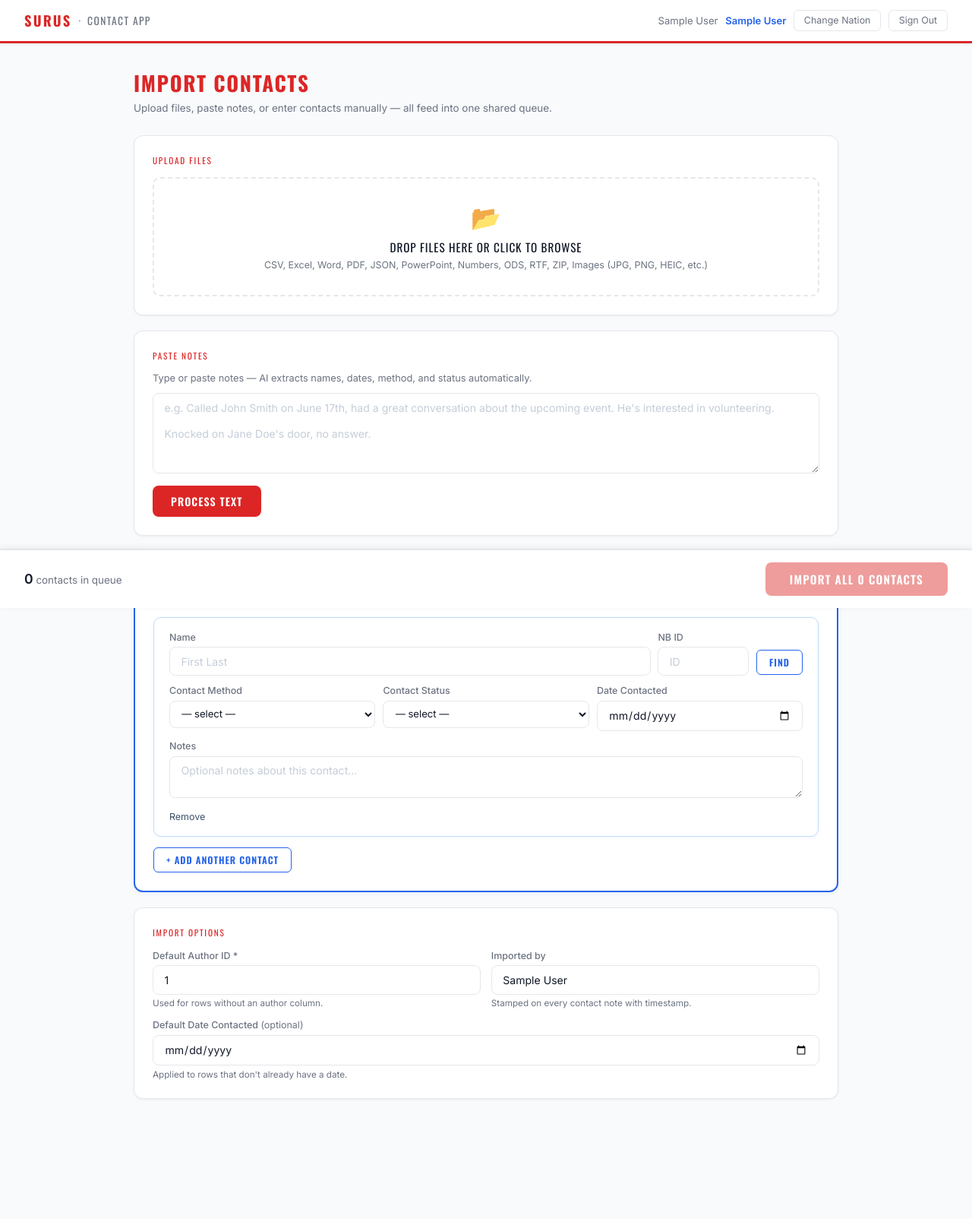
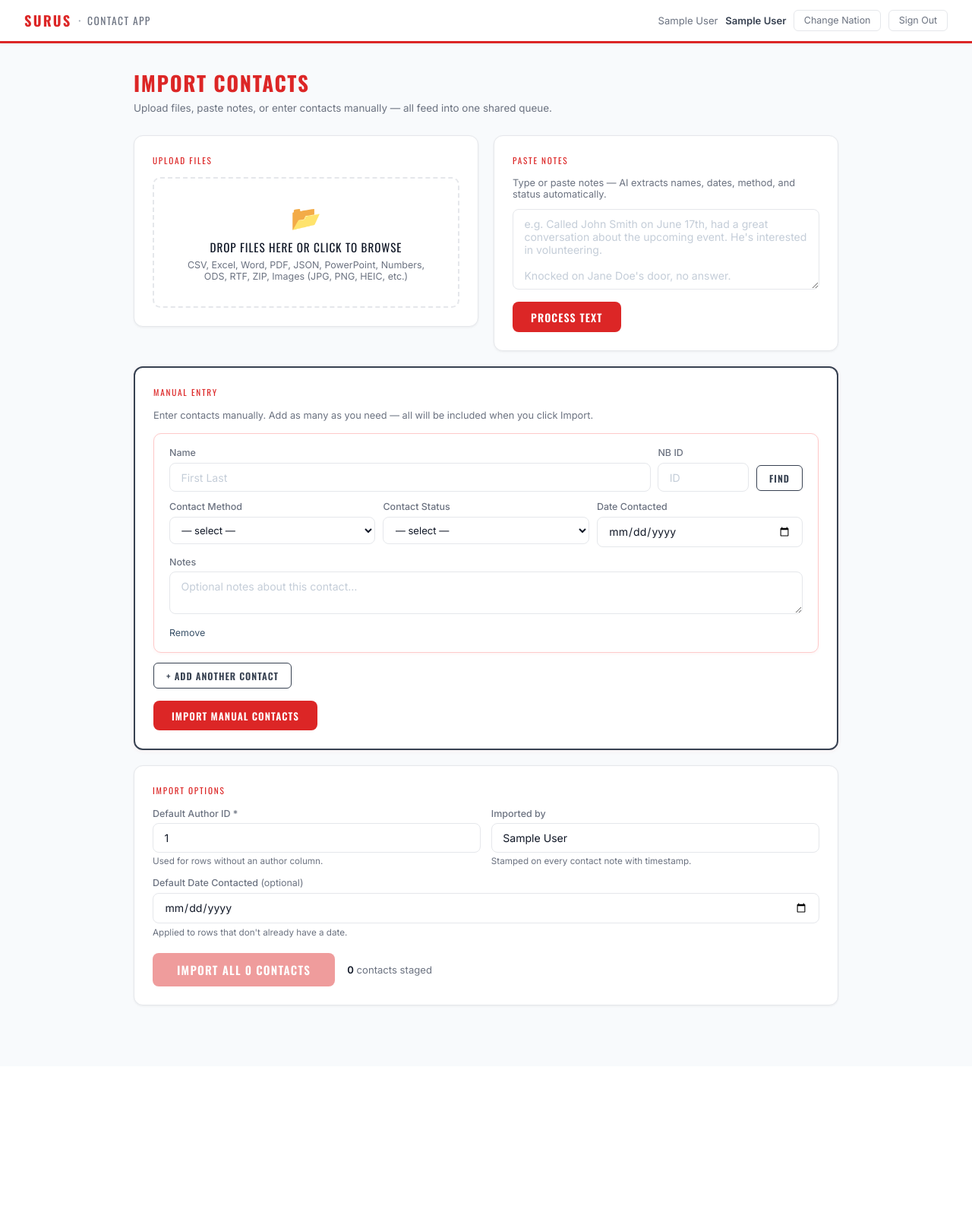
Before and after one commit to surusgop/contact_app, a Flask app: page / in a window 1280 px wide. Shown: the whole page at 76% size. After the commit the page ends 1324 px from the top, so only its background shows below. Run offline with Flask 3, Linux system fonts and the light colour scheme; the visitor is signed in with stand-in values (Sample User, id 1); some libraries are stand-ins or nearby versions.

Commit message:
Remove blue, fix multi-file accumulation, side-by-side layout, per-section import buttons
- Strip all blue (#2563eb) from UI; replace with charcoal (#374151) and red focus rings
- File selection now accumulates across picks/drops instead of replacing (button shows file count)
- File upload and Paste cards rendered side-by-side via CSS grid
- Renamed "Import Queue" to "Staged Contacts"
- Removed sticky footer; each section (file, paste, manual) has its own Import button
- Added fileRows/pasteRows state tracking so section-specific imports only submit those rows

Co-Authored-By: Claude Sonnet 4.6 <noreply@anthropic.com>

```diff
--- a/templates/combined.html
+++ b/templates/combined.html
@@ -15,8 +15,8 @@
       --surface-2: #f1f5f9;
       --primary: #dc2626;
       --primary-dark: #b91c1c;
-      --blue: #2563eb;
-      --blue-dark: #1d4ed8;
+      --charcoal: #374151;
+      --charcoal-dark: #1f2937;
       --text: #111827;
       --muted: #6b7280;
       --border: #e5e7eb;
@@ -36,14 +36,14 @@
     .nav-right { display: flex; align-items: center; gap: .6rem; }
     .user-avatar { width: 30px; height: 30px; border-radius: 50%; border: 2px solid var(--border); }
     .user-name { font-size: .82rem; color: var(--muted); }
-    .nation-badge { font-size: .82rem; color: var(--blue); font-weight: 600; }
+    .nation-badge { font-size: .82rem; color: var(--charcoal); font-weight: 600; }
     .btn-ghost { background: transparent; border: 1px solid var(--border); border-radius: 6px; color: var(--muted); font-size: .78rem; font-family: 'Inter', sans-serif; padding: .35rem .8rem; cursor: pointer; text-decoration: none; transition: border-color .15s, color .15s; }
     .btn-ghost:hover { border-color: var(--primary); color: var(--primary); }
     .page { max-width: 960px; margin: 0 auto; padding: 2rem 1rem 5rem; }
     .page-title { font-family: 'Oswald', sans-serif; font-size: 1.7rem; font-weight: 700; color: var(--primary); letter-spacing: .06em; text-transform: uppercase; }
     .page-sub { font-size: .84rem; color: var(--muted); margin-top: .3rem; }
     .s-card { background: var(--surface); border: 1px solid var(--border); border-radius: 12px; padding: 1.5rem; margin-top: 1.25rem; box-shadow: 0 1px 3px rgba(0,0,0,.06); }
-    .s-card-gold { background: var(--surface); border: 2px solid var(--blue); border-radius: 12px; padding: 1.5rem; margin-top: 1.25rem; box-shadow: 0 1px 6px rgba(37,99,235,.08); }
+    .s-card-gold { background: var(--surface); border: 2px solid var(--charcoal); border-radius: 12px; padding: 1.5rem; margin-top: 1.25rem; box-shadow: 0 1px 6px rgba(220,38,38,.06); }
     .s-label { font-family: 'Oswald', sans-serif; font-size: .7rem; letter-spacing: .16em; text-transform: uppercase; color: var(--primary); margin-bottom: .9rem; }
     .form-label { font-size: .78rem; font-weight: 500; color: var(--muted); margin-bottom: .35rem; display: block; }
     .form-text { font-size: .73rem; color: var(--muted); margin-top: .3rem; }
@@ -78,13 +78,13 @@
     .btn-red:active, .btn-red-lg:active { transform: translateY(1px); }
     .btn-red:disabled, .btn-red-lg:disabled { opacity: .45; cursor: not-allowed; transform: none; }
     .btn-gold {
-      background: transparent; border: 1px solid var(--blue); color: var(--blue);
+      background: transparent; border: 1px solid var(--charcoal); color: var(--charcoal);
       font-family: 'Oswald', sans-serif; font-size: .78rem; font-weight: 600;
       letter-spacing: .08em; text-transform: uppercase;
       padding: .4rem 1rem; border-radius: 6px; cursor: pointer;
       transition: background .15s;
     }
-    .btn-gold:hover { background: rgba(37,99,235,.08); }
+    .btn-gold:hover { background: rgba(220,38,38,.1); }
     .btn-outline {
       background: transparent; border: 1px solid var(--border); color: var(--muted);
       font-family: 'Oswald', sans-serif; font-size: .82rem; font-weight: 600;
@@ -194,9 +194,9 @@
     .lookup-modal-title { font-family: 'Oswald', sans-serif; font-size: 1.1rem; font-weight: 700; color: var(--text); letter-spacing: .05em; text-transform: uppercase; }
     .lookup-modal-results { max-height: 260px; overflow-y: auto; border: 1px solid var(--border); border-radius: 8px; }
     .manual-form-card {
-      background: var(--surface); border: 1px solid #bfdbfe;
+      background: var(--surface); border: 1px solid #fecaca;
       border-radius: 10px; padding: 1.1rem 1.25rem; margin-bottom: .85rem;
-      box-shadow: 0 1px 4px rgba(37,99,235,.06);
+      box-shadow: 0 1px 4px rgba(220,38,38,.06);
     }
     .queue-badge {
       display: inline-flex; align-items: center; justify-content: center;
@@ -205,15 +205,6 @@
       min-width: 22px; padding: .1rem .45rem; margin-left: .45rem;
       vertical-align: middle; line-height: 1.4;
     }
-    .import-footer {
-      position: sticky; bottom: 0;
-      background: #fff; border-top: 2px solid var(--border);
-      padding: 1rem 2rem; display: flex; align-items: center;
-      justify-content: space-between; gap: 1rem;
-      z-index: 90; box-shadow: 0 -2px 8px rgba(0,0,0,.06);
-    }
-    .import-footer-info { font-size: .84rem; color: var(--muted); }
-    .import-footer-info strong { color: var(--text); font-size: 1.1rem; }
     .result-stat { display: flex; gap: 2rem; margin-bottom: 1.25rem; }
     .stat-ok span { font-family: 'Oswald', sans-serif; font-size: 2.5rem; color: #16a34a; }
     .stat-err span { font-family: 'Oswald', sans-serif; font-size: 2.5rem; color: var(--primary); }
@@ -247,8 +238,9 @@
       <p class="page-sub">Upload files, paste notes, or enter contacts manually &mdash; all feed into one shared queue.</p>
     </div>
 
-    <!-- ── Section 1: File Upload ── -->
-    <div class="s-card">
+    <!-- ── Sections 1+2: File Upload and Paste (side by side) ── -->
+    <div style="display:grid;grid-template-columns:1fr 1fr;gap:1.25rem;margin-top:1.25rem;align-items:start;">
+    <div class="s-card" style="margin-top:0;">
       <div class="s-label">Upload Files</div>
       <div class="drop-zone" id="drop-zone" onclick="document.getElementById('file-input').click()">
         <div class="drop-icon">&#x1F4C2;</div>
@@ -258,13 +250,17 @@
       <input type="file" id="file-input" multiple style="display:none;" />
       <div id="file-list" style="margin-top:1rem;display:none;">
         <div id="file-list-items" style="margin-bottom:.85rem;"></div>
-        <button class="btn-red" onclick="startUpload()">Upload &amp; Map with AI</button>
+        <button class="btn-red" id="upload-btn" onclick="startUpload()">Upload &amp; Map with AI</button>
       </div>
       <div id="upload-status" style="display:none;margin-top:1rem;"></div>
+      <div id="file-import-bar" style="display:none;margin-top:.85rem;display:none;align-items:center;gap:.75rem;">
+        <span id="file-import-count" style="font-size:.82rem;color:#6b7280;"></span>
+        <button class="btn-red" style="font-size:.78rem;padding:.45rem 1rem;" onclick="importSection('file')">Import File Contacts</button>
+      </div>
     </div>
 
     <!-- ── Section 2: Paste Text ── -->
-    <div class="s-card">
+    <div class="s-card" style="margin-top:0;">
       <div class="s-label">Paste Notes</div>
       <p style="font-size:.8rem;color:var(--muted);margin-bottom:.75rem;">Type or paste notes &mdash; AI extracts names, dates, method, and status automatically.</p>
       <textarea id="paste-text" rows="5" class="form-control" placeholder="e.g. Called John Smith on June 17th, had a great conversation about the upcoming event. He's interested in volunteering.&#10;&#10;Knocked on Jane Doe's door, no answer."></textarea>
@@ -272,6 +268,11 @@
         <button type="button" id="paste-btn" onclick="processPaste()" class="btn-red">Process Text</button>
         <div id="paste-status" style="display:none;font-size:.82rem;color:var(--muted);"></div>
       </div>
+      <div id="paste-import-bar" style="display:none;margin-top:.85rem;align-items:center;gap:.75rem;">
+        <span id="paste-import-count" style="font-size:.82rem;color:#6b7280;"></span>
+        <button class="btn-red" style="font-size:.78rem;padding:.45rem 1rem;" onclick="importSection('paste')">Import Text Contacts</button>
+      </div>
+    </div>
     </div>
 
     <!-- ── Section 3: Manual Entry ── -->
@@ -280,13 +281,17 @@
       <p style="font-size:.8rem;color:var(--muted);margin-bottom:1rem;">Enter contacts manually. Add as many as you need — all will be included when you click Import.</p>
       <div id="manual-forms-container"></div>
       <button type="button" class="btn-gold" onclick="addManualForm()">+ Add Another Contact</button>
+      <div style="margin-top:1rem;display:flex;align-items:center;gap:.75rem;">
+        <button class="btn-red" style="font-size:.82rem;" onclick="importSection('manual')">Import Manual Contacts</button>
+        <span id="manual-import-count" style="font-size:.82rem;color:#6b7280;"></span>
+      </div>
     </div>
 
     <!-- ── Section 4: Shared Preview Queue ── -->
     <div class="s-card" id="preview-section" style="display:none;">
       <div style="display:flex;align-items:center;justify-content:space-between;margin-bottom:1rem;">
         <div class="s-label" style="margin-bottom:0;">
-          Import Queue
+          Staged Contacts
           <span id="queue-badge" class="queue-badge">0</span>
         </div>
         <span style="font-size:.75rem;color:var(--muted);">Click any cell to edit &middot; <button type="button" onclick="addBlankRow()" style="background:none;border:none;color:var(--gold);font-size:.75rem;cursor:pointer;font-family:'Oswald',sans-serif;letter-spacing:.06em;text-transform:uppercase;">+ Add Blank Row</button></span>
@@ -330,6 +335,12 @@
           <div class="form-text">Applied to rows that don't already have a date.</div>
         </div>
       </div>
+      <div style="margin-top:1.25rem;display:flex;align-items:center;gap:1rem;flex-wrap:wrap;">
+        <button class="btn-red-lg" id="import-btn" onclick="runImport()" style="min-width:220px;">
+          Import All <span id="import-count">0</span> Contacts
+        </button>
+        <span style="font-size:.82rem;color:#6b7280;"><strong id="footer-count" style="color:#111827;">0</strong> contacts staged</span>
+      </div>
     </div>
 
     <!-- Results section (hidden until import) -->
@@ -341,16 +352,6 @@
         <button class="btn-outline" onclick="resetAll()">Clear &amp; Start Over</button>
       </div>
     </div>
-  </div>
-
-  <!-- Import footer bar -->
-  <div class="import-footer" id="import-footer">
-    <div class="import-footer-info">
-      <strong id="footer-count">0</strong> contacts in queue
-    </div>
-    <button class="btn-red-lg" id="import-btn" onclick="runImport()" disabled>
-      Import All <span id="import-count">0</span> Contacts
-    </button>
   </div>
 
   <!-- Lookup overlay modal -->
@@ -373,6 +374,8 @@
 
     // ── Shared state ──────────────────────────────────────────────────
     let allRows = [];          // rows ready for import (from files, paste, flushed manual)
+    let fileRows = [];
+    let pasteRows = [];
     let manualForms = [];      // [{id, data}] — unflushed manual forms
     let manualFormCounter = 0;
     let activeLookupDropdown = null;
@@ -417,16 +420,21 @@
     }
 
     function setFiles(files) {
-      selectedFiles = files;
+      // Accumulate — merge new files with existing, deduplicate by name+size
+      const existing = new Map(selectedFiles.map(f => [f.name + f.size, f]));
+      files.forEach(f => existing.set(f.name + f.size, f));
+      selectedFiles = Array.from(existing.values());
       const listEl = document.getElementById('file-list');
       const itemsEl = document.getElementById('file-list-items');
-      itemsEl.innerHTML = files.map((f, i) => `
+      itemsEl.innerHTML = selectedFiles.map((f, i) => `
         <div class="file-row" id="file-row-${i}">
           <span class="file-icon">${fileIcon(f.name)}</span>
           <span class="file-name" title="${f.name}">${f.name}</span>
           <span class="file-status status-waiting" id="file-status-${i}">Waiting</span>
         </div>`).join('');
       listEl.style.display = 'block';
+      const btn = document.getElementById('upload-btn');
+      if (btn) btn.textContent = `Upload & Map with AI (${selectedFiles.length} file${selectedFiles.length !== 1 ? 's' : ''})`;
     }
 
     function setFileStatus(i, cls, text) {
@@ -448,7 +456,14 @@
         return;
       }
       const newRows = allResults.flatMap(r => r.all_rows || []);
+      fileRows = fileRows.concat(newRows);
       addToQueue(newRows);
+      const bar = document.getElementById('file-import-bar');
+      const cnt = document.getElementById('file-import-count');
+      if (bar && cnt) {
+        cnt.textContent = `${fileRows.length} contact${fileRows.length !== 1 ? 's' : ''} from files`;
+        bar.style.display = 'flex';
+      }
       status.innerHTML = anyError
         ? `<div class="alert-warn">Processed with some errors &mdash; ${newRows.length} rows added to queue.</div>`
         : `<div class="alert-ok">&#x2713; All files processed &mdash; ${newRows.length} rows added to queue.</div>`;
@@ -491,8 +506,15 @@
         });
         const json = await resp.json();
         if (!json.success) throw new Error(json.error || 'Unknown error');
+        pasteRows = pasteRows.concat(json.all_rows);
         addToQueue(json.all_rows);
-        status.innerHTML = `<span style="color:#4ade80;">&#x2713; ${json.all_rows.length} contact${json.all_rows.length !== 1 ? 's' : ''} extracted and added to queue.</span>`;
+        status.innerHTML = `<span style="color:#16a34a;">&#x2713; ${json.all_rows.length} contact${json.all_rows.length !== 1 ? 's' : ''} extracted and added to queue.</span>`;
+        const bar = document.getElementById('paste-import-bar');
+        const cnt = document.getElementById('paste-import-count');
+        if (bar && cnt) {
+          cnt.textContent = `${pasteRows.length} contact${pasteRows.length !== 1 ? 's' : ''} from text`;
+          bar.style.display = 'flex';
+        }
         document.getElementById('paste-text').value = '';
       } catch (err) {
         status.innerHTML = `<span style="color:#e57373;">Error: ${err.message}</span>`;
@@ -519,11 +541,19 @@
     function updateQueueCount() {
       const totalFromManual = countUnflushedManualRows();
       const total = allRows.length + totalFromManual;
-      document.getElementById('queue-badge').textContent = allRows.length;
-      document.getElementById('footer-count').textContent = total;
-      document.getElementById('import-count').textContent = total;
+      const queueBadge = document.getElementById('queue-badge');
+      if (queueBadge) queueBadge.textContent = allRows.length;
+      const footerCount = document.getElementById('footer-count');
+      if (footerCount) footerCount.textContent = total;
+      const importCount = document.getElementById('import-count');
+      if (importCount) importCount.textContent = total;
       const btn = document.getElementById('import-btn');
-      btn.disabled = (total === 0);
+      if (btn) btn.disabled = (total === 0);
+      const manualCnt = document.getElementById('manual-import-count');
+      if (manualCnt) {
+        const n = countUnflushedManualRows();
+        manualCnt.textContent = n > 0 ? `${n} contact${n !== 1 ? 's' : ''} ready` : '';
+      }
     }
 
     function countUnflushedManualRows() {
@@ -953,6 +983,60 @@
     // ── Import ────────────────────────────────────────────────────────
     let _lastErrors = [];
 
+    async function importSection(section) {
+      const authorId = document.getElementById('default_author_id').value.trim();
+      if (!authorId) { alert('Please fill in the Default Author ID in Import Options below first.'); return; }
+      const importedBy = document.getElementById('imported_by').value.trim();
+      const defaultDate = document.getElementById('default_contact_date').value.trim();
+
+      let rows = [];
+      if (section === 'file') rows = fileRows.slice();
+      else if (section === 'paste') rows = pasteRows.slice();
+      else if (section === 'manual') {
+        rows = manualForms
+          .filter(f => { const d = f.data; return d.signup_id || d._first_name || d._last_name || d._full_name || d.content; })
+          .map(f => Object.assign({}, f.data));
+      }
+
+      if (!rows.length) { alert('No contacts to import in this section.'); return; }
+
+      rows = rows.map(r => ({ ...r, author_id: r.author_id || authorId, contact_date: r.contact_date || defaultDate || '' }));
+
+      const btn = event.currentTarget;
+      const origText = btn.textContent;
+      btn.disabled = true; btn.textContent = 'Importing…';
+
+      try {
+        const resp = await fetch('/bulk/import', {
+          method: 'POST',
+          headers: { 'Content-Type': 'application/json' },
+          body: JSON.stringify({ nation_slug: NATION_SLUG, rows, imported_by: importedBy }),
+        });
+        const json = await resp.json();
+        // Remove imported rows from allRows
+        if (section === 'file') {
+          allRows = allRows.filter(r => !fileRows.includes(r));
+          fileRows = [];
+          document.getElementById('file-import-bar').style.display = 'none';
+        } else if (section === 'paste') {
+          allRows = allRows.filter(r => !pasteRows.includes(r));
+          pasteRows = [];
+          document.getElementById('paste-import-bar').style.display = 'none';
+        } else if (section === 'manual') {
+          manualForms = [];
+          document.getElementById('manual-forms-container').innerHTML = '';
+          addManualForm();
+        }
+        updateQueueCount();
+        _lastErrors = json.results.errors || [];
+        showResults(json.results, rows.length);
+      } catch (err) {
+        alert(`Import failed: ${err.message}`);
+      } finally {
+        btn.disabled = false; btn.textContent = origText;
+      }
+    }
+
     async function runImport() {
       const authorId = document.getElementById('default_author_id').value.trim();
       if (!authorId) { alert('Please enter a default Author ID.'); return; }
@@ -1053,6 +1137,8 @@
 
     function resetAll() {
       allRows = [];
+      fileRows = [];
+      pasteRows = [];
       manualForms = [];
       manualFormCounter = 0;
       document.getElementById('preview-body').innerHTML = '';
@@ -1067,6 +1153,10 @@
       document.getElementById('file-input').value = '';
       document.getElementById('manual-forms-container').innerHTML = '';
       selectedFiles = [];
+      const fileBar = document.getElementById('file-import-bar');
+      const pasteBar = document.getElementById('paste-import-bar');
+      if (fileBar) fileBar.style.display = 'none';
+      if (pasteBar) pasteBar.style.display = 'none';
       addManualForm();
       updateQueueCount();
       window.scrollTo(0, 0);
```
Also changed, not shown: other parts of templates/combined.html (+11 -11 lines).
